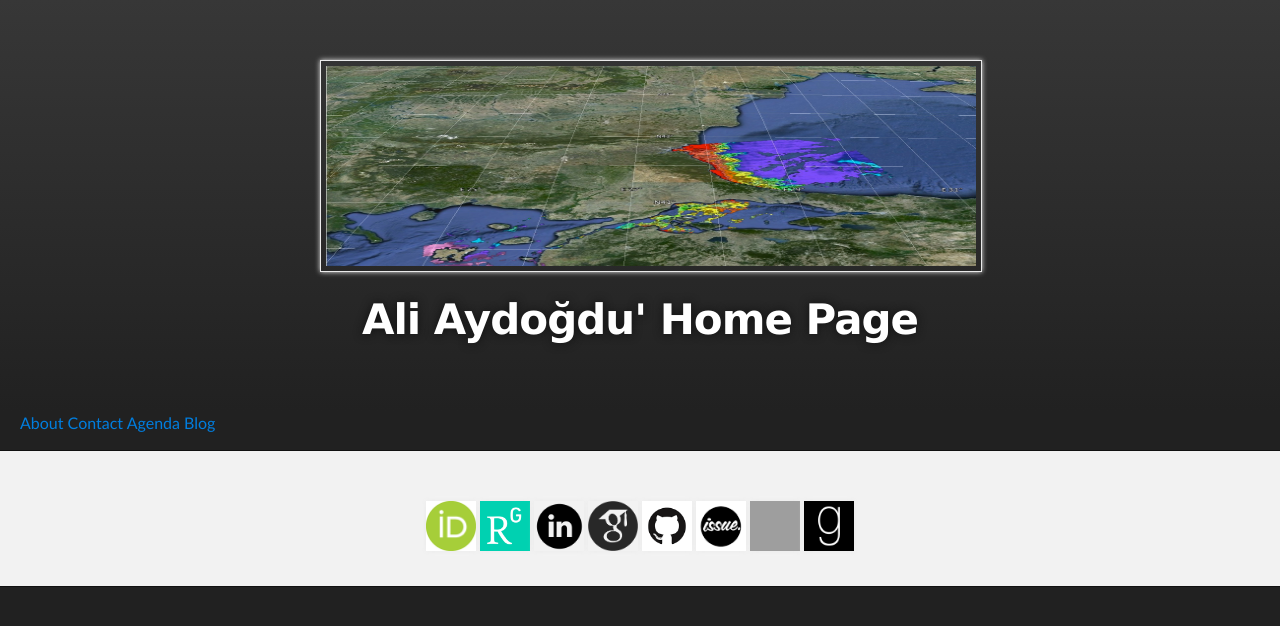
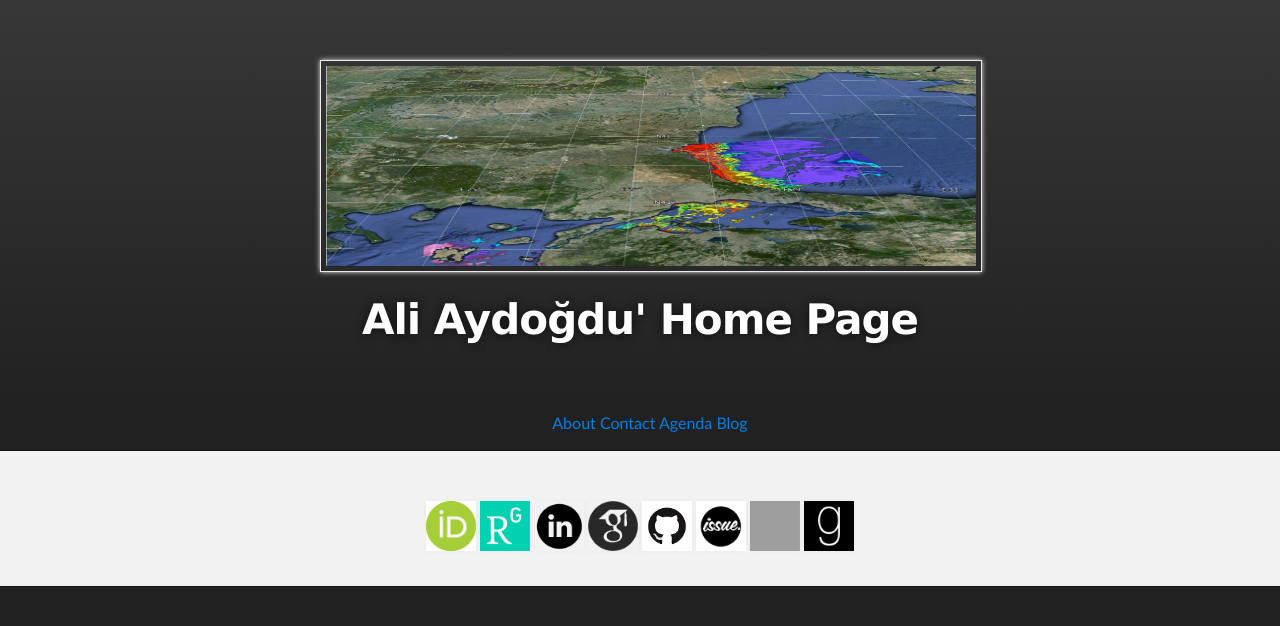
Before and after one commit to aydogduali/aydogduali.github.io, a Jekyll site: the page built from index.md, in a window 1280 px wide. Shown: the top 626 px of the page. Built offline with Jekyll 4.4.1, drawn with Linux system fonts in a browser that asks for light colours; the repository's description, which GitHub fills in, is left out; grey boxes are pictures that could not be loaded.

Commit message:
align links

```diff
--- a/_layouts/default.html
+++ b/_layouts/default.html
@@ -18,7 +18,7 @@
 #main_content {
       text-align: center;
 }
-#main_nav     {
+div.container {
       text-align: center;
 }
 
```
